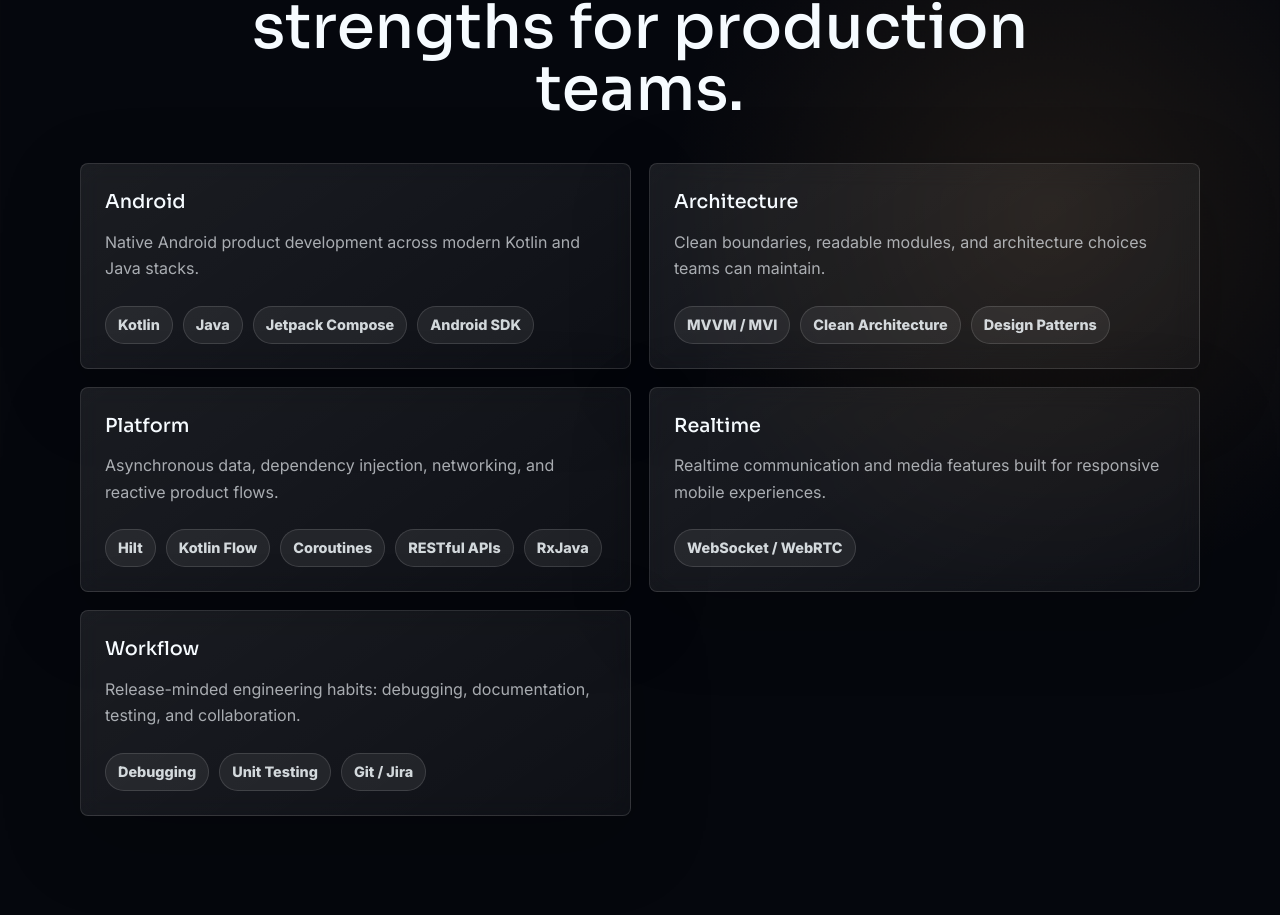
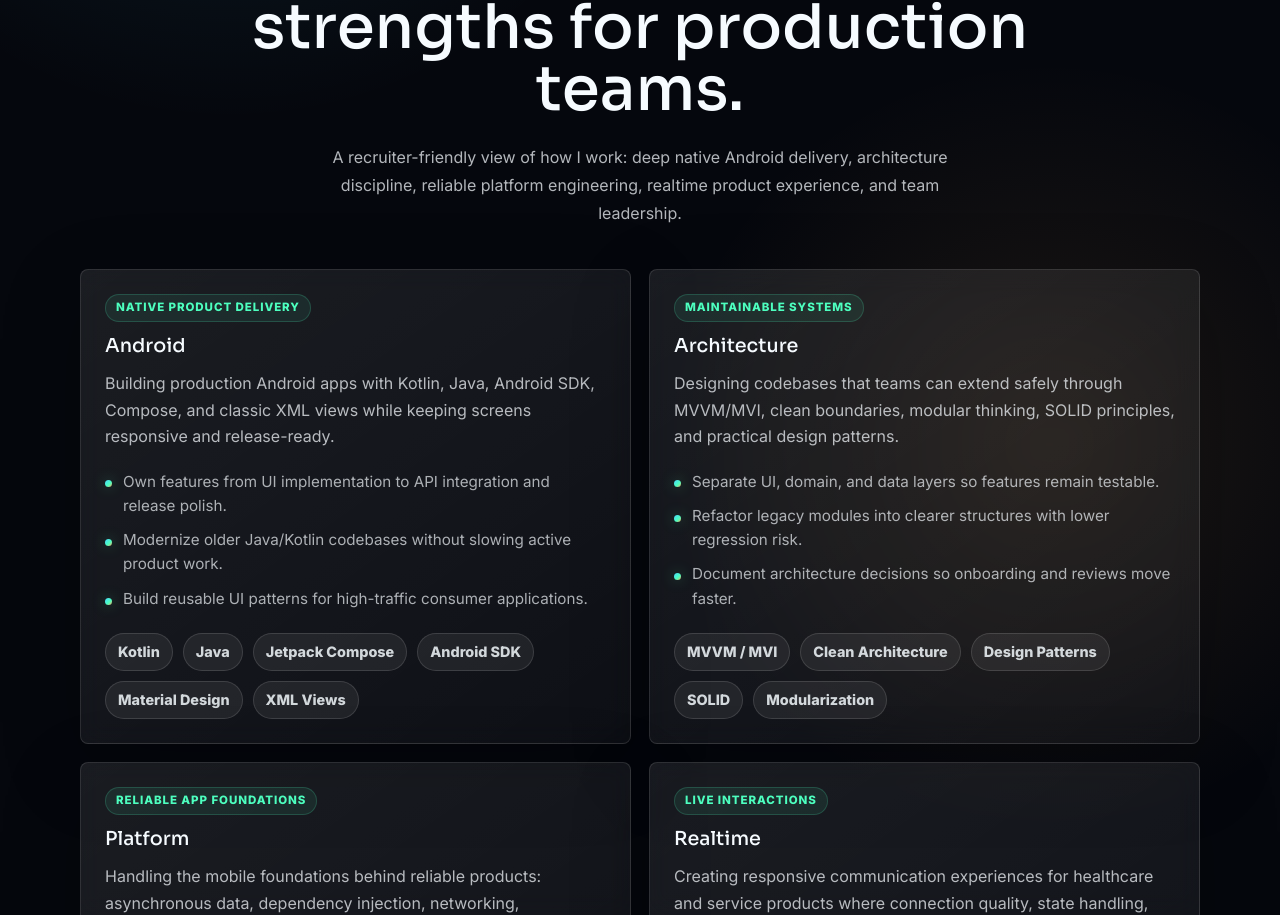
Before and after one commit to amirrezaHaghani/My-Portfolio, a Vue app: page / in a window 1280 px wide. Shown: the part 1885-2800 px from the top of the page. Built offline with nearby package versions, Linux system fonts and the light colour scheme.

Commit message:
Expand skills section content

```diff
--- a/src/components/SkillsSection.vue
+++ b/src/components/SkillsSection.vue
@@ -1,22 +1,82 @@
 <script setup lang="ts">
 import { computed } from 'vue';
 import AndroidMascot from './AndroidMascot.vue';
-import { skills } from '../data/portfolio';
+import { skills, type Skill } from '../data/portfolio';
 
-const skillSummaries: Record<string, string> = {
-  Android: 'Native Android product development across modern Kotlin and Java stacks.',
-  Architecture: 'Clean boundaries, readable modules, and architecture choices teams can maintain.',
-  Platform: 'Asynchronous data, dependency injection, networking, and reactive product flows.',
-  Realtime: 'Realtime communication and media features built for responsive mobile experiences.',
-  Workflow: 'Release-minded engineering habits: debugging, documentation, testing, and collaboration.',
+type SkillGroup = Skill['group'];
+
+const skillDetails: Record<
+  SkillGroup,
+  {
+    focus: string;
+    summary: string;
+    impact: string[];
+  }
+> = {
+  Android: {
+    focus: 'Native product delivery',
+    summary:
+      'Building production Android apps with Kotlin, Java, Android SDK, Compose, and classic XML views while keeping screens responsive and release-ready.',
+    impact: [
+      'Own features from UI implementation to API integration and release polish.',
+      'Modernize older Java/Kotlin codebases without slowing active product work.',
+      'Build reusable UI patterns for high-traffic consumer applications.',
+    ],
+  },
+  Architecture: {
+    focus: 'Maintainable systems',
+    summary:
+      'Designing codebases that teams can extend safely through MVVM/MVI, clean boundaries, modular thinking, SOLID principles, and practical design patterns.',
+    impact: [
+      'Separate UI, domain, and data layers so features remain testable.',
+      'Refactor legacy modules into clearer structures with lower regression risk.',
+      'Document architecture decisions so onboarding and reviews move faster.',
+    ],
+  },
+  Platform: {
+    focus: 'Reliable app foundations',
+    summary:
+      'Handling the mobile foundations behind reliable products: asynchronous data, dependency injection, networking, persistence, reactive streams, and error states.',
+    impact: [
+      'Use Coroutines, Flow, RxJava, and Hilt in real production flows.',
+      'Integrate REST APIs with resilient loading, empty, and failure states.',
+      'Debug performance, data, and lifecycle issues across complex screens.',
+    ],
+  },
+  Realtime: {
+    focus: 'Live interactions',
+    summary:
+      'Creating responsive communication experiences for healthcare and service products where connection quality, state handling, and user trust matter.',
+    impact: [
+      'Build audio/video consultation flows with WebRTC-oriented product logic.',
+      'Handle WebSocket-driven realtime states and unstable network conditions.',
+      'Support notifications and live updates without making the app feel fragile.',
+    ],
+  },
+  Workflow: {
+    focus: 'Team leadership',
+    summary:
+      'Leading delivery habits around code review, technical direction, documentation, testing, debugging, and release quality, including Android team lead work since 2024.',
+    impact: [
+      'Guide Android delivery decisions for product teams and junior engineers.',
+      'Improve code quality through reviews, shared standards, and documentation.',
+      'Coordinate Jira/Git workflows, release checks, and regression prevention.',
+    ],
+  },
 };
 
-const groupedSkills = computed(() => {
-  return skills.reduce<Record<string, typeof skills>>((groups, skill) => {
+const skillGroups = computed(() => {
+  const groups = skills.reduce<Record<SkillGroup, Skill[]>>((groups, skill) => {
     groups[skill.group] = groups[skill.group] ?? [];
     groups[skill.group].push(skill);
     return groups;
-  }, {});
+  }, {} as Record<SkillGroup, Skill[]>);
+
+  return (Object.keys(groups) as SkillGroup[]).map((name) => ({
+    name,
+    items: groups[name],
+    ...skillDetails[name],
+  }));
 });
 </script>
 
@@ -25,17 +85,27 @@ const groupedSkills = computed(() => {
     <div class="section-heading centered reveal">
       <p class="eyebrow">Skills</p>
       <h2>Practical Android strengths for production teams.</h2>
+      <p class="section-copy">
+        A recruiter-friendly view of how I work: deep native Android delivery, architecture discipline,
+        reliable platform engineering, realtime product experience, and team leadership.
+      </p>
     </div>
 
     <div class="skills-grid">
-      <article v-for="(items, group) in groupedSkills" :key="group" class="skill-card reveal">
+      <article v-for="group in skillGroups" :key="group.name" class="skill-card reveal">
         <AndroidMascot />
         <div class="skill-card-header">
-          <h3>{{ group }}</h3>
-          <p>{{ skillSummaries[group] }}</p>
+          <span class="skill-focus">{{ group.focus }}</span>
+          <h3>{{ group.name }}</h3>
+          <p>{{ group.summary }}</p>
         </div>
-        <div class="skill-chip-list" :aria-label="`${group} skills`">
-          <span v-for="skill in items" :key="skill.name" class="skill-chip">
+
+        <ul class="skill-proof-list" :aria-label="`${group.name} proof points`">
+          <li v-for="point in group.impact" :key="point">{{ point }}</li>
+        </ul>
+
+        <div class="skill-chip-list" :aria-label="`${group.name} skills`">
+          <span v-for="skill in group.items" :key="skill.name" class="skill-chip">
             {{ skill.name }}
           </span>
         </div>
--- a/src/data/portfolio.ts
+++ b/src/data/portfolio.ts
@@ -54,18 +54,31 @@ export const skills: Skill[] = [
   { name: 'Java', level: 88, group: 'Android' },
   { name: 'Jetpack Compose', level: 90, group: 'Android' },
   { name: 'Android SDK', level: 94, group: 'Android' },
+  { name: 'Material Design', level: 88, group: 'Android' },
+  { name: 'XML Views', level: 86, group: 'Android' },
   { name: 'MVVM / MVI', level: 92, group: 'Architecture' },
   { name: 'Clean Architecture', level: 91, group: 'Architecture' },
   { name: 'Design Patterns', level: 86, group: 'Architecture' },
+  { name: 'SOLID', level: 88, group: 'Architecture' },
+  { name: 'Modularization', level: 84, group: 'Architecture' },
   { name: 'Hilt', level: 88, group: 'Platform' },
   { name: 'Kotlin Flow', level: 90, group: 'Platform' },
   { name: 'Coroutines', level: 92, group: 'Platform' },
   { name: 'RESTful APIs', level: 88, group: 'Platform' },
+  { name: 'RxJava', level: 82, group: 'Platform' },
+  { name: 'Retrofit / OkHttp', level: 88, group: 'Platform' },
+  { name: 'Room / SQLite', level: 82, group: 'Platform' },
   { name: 'WebSocket / WebRTC', level: 82, group: 'Realtime' },
-  { name: 'RxJava', level: 82, group: 'Platform' },
+  { name: 'Audio / Video Calls', level: 82, group: 'Realtime' },
+  { name: 'Push Notifications', level: 84, group: 'Realtime' },
+  { name: 'Connection State', level: 82, group: 'Realtime' },
+  { name: 'Team Leadership', level: 88, group: 'Workflow' },
+  { name: 'Code Review', level: 90, group: 'Workflow' },
+  { name: 'Documentation', level: 86, group: 'Workflow' },
   { name: 'Debugging', level: 88, group: 'Workflow' },
   { name: 'Unit Testing', level: 80, group: 'Workflow' },
   { name: 'Git / Jira', level: 87, group: 'Workflow' },
+  { name: 'Release Quality', level: 86, group: 'Workflow' },
 ];
 
 export const experiences: Experience[] = [
--- a/src/styles.css
+++ b/src/styles.css
@@ -897,6 +897,9 @@ h3 {
 
 .skill-card {
   position: relative;
+  display: grid;
+  align-content: start;
+  gap: 20px;
   overflow: hidden;
 }
 
@@ -920,14 +923,59 @@ h3 {
   position: relative;
   z-index: 1;
   display: grid;
-  gap: 12px;
+  gap: 10px;
+}
+
+.skill-focus {
+  width: max-content;
+  max-width: 100%;
+  padding: 7px 10px;
+  border: 1px solid rgba(77, 255, 191, 0.18);
+  border-radius: 999px;
+  background: rgba(77, 255, 191, 0.08);
+  color: #4dffbf;
+  font-size: 0.72rem;
+  font-weight: 900;
+  letter-spacing: 0.08em;
+  line-height: 1;
+  text-transform: uppercase;
 }
 
 .skill-card-header p {
   max-width: 46rem;
   margin: 0;
-  color: rgba(246, 251, 255, 0.66);
+  color: rgba(246, 251, 255, 0.72);
   line-height: 1.65;
+}
+
+.skill-proof-list {
+  position: relative;
+  z-index: 1;
+  display: grid;
+  gap: 10px;
+  margin: 0;
+  padding: 0;
+  list-style: none;
+}
+
+.skill-proof-list li {
+  position: relative;
+  padding-left: 18px;
+  color: rgba(246, 251, 255, 0.68);
+  font-size: 0.95rem;
+  line-height: 1.6;
+}
+
+.skill-proof-list li::before {
+  position: absolute;
+  top: 0.72em;
+  left: 0;
+  width: 7px;
+  height: 7px;
+  border-radius: 999px;
+  content: '';
+  background: linear-gradient(135deg, #49d7ff, #4dffbf 60%, #f4b35e);
+  box-shadow: 0 0 14px rgba(77, 255, 191, 0.35);
 }
 
 .skill-chip-list {
@@ -936,7 +984,7 @@ h3 {
   display: flex;
   flex-wrap: wrap;
   gap: 10px;
-  margin-top: 24px;
+  margin-top: 2px;
 }
 
 .skill-chip {
```
